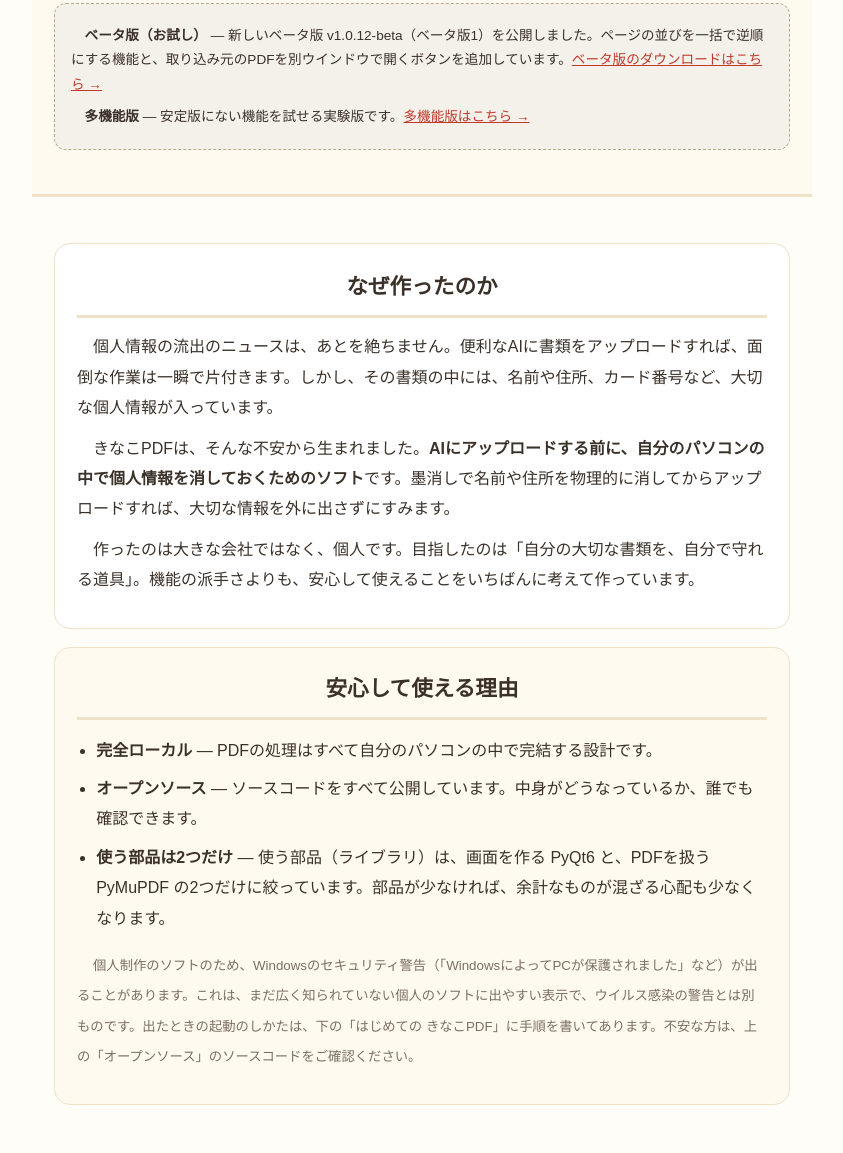
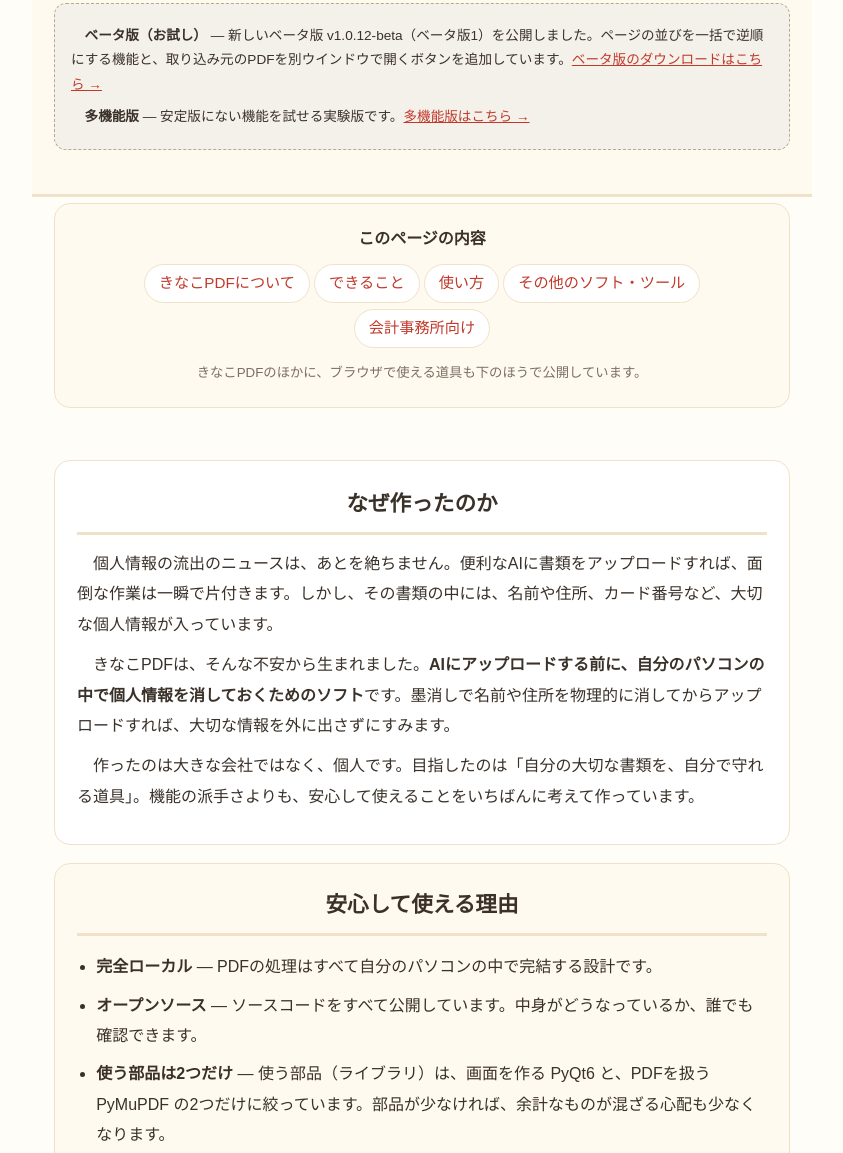
Before and after one commit to kinakopdf/kinakopdf, a plain HTML site: page docs/index.html in a window 1280 px wide. Shown: the part 2618-3771 px from the top of the page, without its empty margins (218-1061 px from the left). Drawn offline with Linux system fonts and the light colour scheme.

Commit message:
ホームページに目次を追加し、他のツールを「その他のソフト・ツール」に独立

```diff
--- a/docs/index.html
+++ b/docs/index.html
@@ -40,6 +40,11 @@ a{color:var(--red)}
 .pill{display:inline-block;background:#fbeee8;color:var(--red);border-radius:999px;padding:2px 12px;font-size:.85em;font-weight:bold;margin-right:6px}
 .trial{background:#f4f1ea;border:1px dashed #b9a98a;border-radius:12px;padding:12px 16px;margin:16px 0;font-size:.85em;line-height:1.8}
 .trial p{margin:8px 0}
+html{scroll-behavior:smooth}
+.toc{background:var(--soft);border:1px solid var(--line);border-radius:16px;padding:14px 18px;margin:0}
+.toc p{text-align:center;text-indent:0;margin:6px 0}
+.toc a{display:inline-block;background:#fff;border:1px solid var(--line);border-radius:999px;padding:4px 14px;margin:3px 2px;text-decoration:none;font-size:.95em}
+.toc a:hover{background:#fbeee8}
 </style>
 </head>
 <body>
@@ -69,9 +74,18 @@ a{color:var(--red)}
 </div>
 </header>
 
+<section style="padding-top:6px;padding-bottom:6px">
+<div class="toc">
+<p><strong>このページの内容</strong></p>
+<p><a href="#about">きなこPDFについて</a><a href="#features">できること</a><a href="#howto">使い方</a><a href="#tools">その他のソフト・ツール</a><a href="#accounting">会計事務所向け</a></p>
+<p><small>きなこPDFのほかに、ブラウザで使える道具も下のほうで公開しています。</small></p>
+</div>
+</section>
+
+
 <section>
 <div class="story">
-<h2>なぜ作ったのか</h2>
+<h2 id="about">なぜ作ったのか</h2>
 <p>個人情報の流出のニュースは、あとを絶ちません。便利なAIに書類をアップロードすれば、面倒な作業は一瞬で片付きます。しかし、その書類の中には、名前や住所、カード番号など、大切な個人情報が入っています。</p>
 <p>きなこPDFは、そんな不安から生まれました。<strong>AIにアップロードする前に、自分のパソコンの中で個人情報を消しておくためのソフト</strong>です。墨消しで名前や住所を物理的に消してからアップロードすれば、大切な情報を外に出さずにすみます。</p>
 <p>作ったのは大きな会社ではなく、個人です。目指したのは「自分の大切な書類を、自分で守れる道具」。機能の派手さよりも、安心して使えることをいちばんに考えて作っています。</p>
@@ -89,7 +103,7 @@ a{color:var(--red)}
 </section>
 
 <section>
-<h2>できること</h2>
+<h2 id="features">できること</h2>
 <div class="card">
 <ul>
 <li><span class="pill">墨消し</span><strong>墨消し（物理削除）</strong> — 上から塗りつぶす方式とは違い、選んだ文字や画像のデータを完全に削除し、復旧できないようにします。保存したあとのPDFをほかのソフトで開いても、消した内容は復活しません。消したあと、文字が本当に残っていないかを自動で検証する機能つきです</li>
@@ -115,7 +129,7 @@ a{color:var(--red)}
 </section>
 
 <section>
-<h2>使い方（3ステップ）</h2>
+<h2 id="howto">使い方（3ステップ）</h2>
 <div class="card">
 <ol>
 <li>上のボタンから KinakoPDF.exe をダウンロードする</li>
@@ -180,8 +194,8 @@ a{color:var(--red)}
 </section>
 
 <section>
-<h2>会計事務所向け</h2>
-<p>会計のお仕事に役立つ道具も、少しずつ公開しています。</p>
+<h2 id="tools">その他のソフト・ツール</h2>
+<p>きなこPDFのほかに、ブラウザでそのまま使える道具も公開しています。ダウンロードは不要で、どれも無料で使えます。</p>
 <p><strong>確定申告シミュレーター（試作品）</strong> — 特定口座（源泉徴収あり）の確定申告で、申告したほうが得かどうかを世帯全体で試算できます（名古屋市・尾張旭市・東京23区・横浜市・大阪市・京都市・神戸市・福岡市対応）。<br>
 <a href="shinkoku-simulator.html">確定申告シミュレーター（試作品）を開く →</a><br>
 <small>試作品です。計算結果について責任は負えません。あくまで試算としてお使いください。実際の申告は税務署・市役所にご確認ください。</small><br>
@@ -199,6 +213,11 @@ a{color:var(--red)}
 <p><strong>消費税法問題集（理論編）</strong> — 税理士試験・消費税法の本試験問題（第69回〜第76回）の理論問題を、論点ごとに4択へ分けた問題集です。全175問、条文や制度の取扱いを一問ずつ確認できます。スマホでもPCでも解けます。<br>
 <a href="shouhizei-quiz-riron.html">消費税法問題集（理論編）を開く →</a><br>
 <small>解答は大手予備校の解答速報を参考に作成したもので、公式の解答ではありません。学習の目安としてお使いください。</small></p>
+</section>
+
+<section>
+<h2 id="accounting">会計事務所向け</h2>
+<p>会計のお仕事向けの道具は、上の「その他のソフト・ツール」にまとめました。こちらは、おすすめの会計サービス（広告）のご案内です。</p>
 <div class="card">
 <p class="center"><span class="pill">広告</span><strong>おすすめの会計サービス（PR）</strong></p>
 <p>この欄はアフィリエイト広告です。リンク先でお申込みがあると、サイト運営に紹介料が入ることがあります。会計ソフトや請求書サービスを探している方へ、代表的なサービスを並べました。</p>
```
